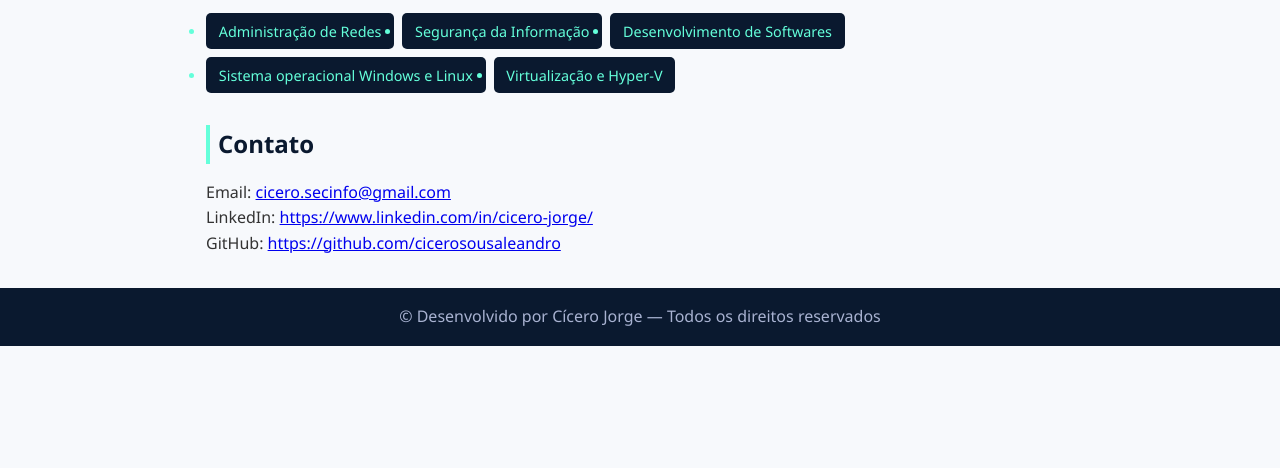
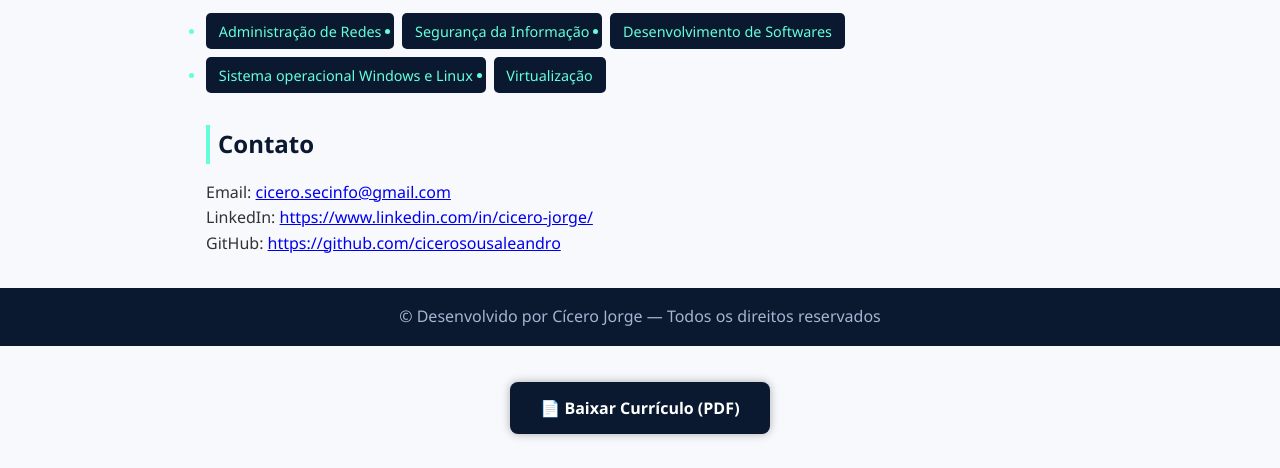
Before and after one commit to cicerosousaleandro/apresentacao, a plain HTML site: page index.html in a window 1280 px wide. Shown: the part 1401-1869 px from the top of the page. Before the commit the page ends 1747 px from the top, so only its background shows below. Drawn offline with Linux system fonts and the light colour scheme.

Commit message:
Nova funcionalidade de baixar o curriculo

```diff
--- a/index.html
+++ b/index.html
@@ -74,7 +74,7 @@ estruturado.
         <li>Segurança da Informação</li>
         <li>Desenvolvimento de Softwares</li>
         <li>Sistema operacional Windows e Linux</li>
-        <li>Virtualização e Hyper-V</li>
+        <li>Virtualização</li>
         </ul>
     </section>
 
@@ -89,5 +89,9 @@ estruturado.
   <footer>
     <p>&copy; Desenvolvido por Cícero Jorge — Todos os direitos reservados</p>
   </footer>
+  <div class="download-section">
+    <a href="curriculo.pdf" download class="download-btn">📄 Baixar Currículo (PDF)</a>
+</div>
+
 </body>
 </html>
--- a/style.css
+++ b/style.css
@@ -6,6 +6,28 @@
   border: 3px solid #0077b6; /* borda azul elegante */
   display: block;
   margin: 15px auto;         /* centraliza horizontalmente */
+}
+
+.download-section {
+    text-align: center;
+    margin: 50px 0;
+}
+
+.download-btn {
+    background-color: #0a192f; /* Azul marinho escuro */
+    color: #fff;
+    padding: 15px 30px;
+    border-radius: 8px;
+    text-decoration: none;
+    font-weight: bold;
+    transition: all 0.3s ease;
+    box-shadow: 0 0 10px rgba(0, 0, 0, 0.3);
+}
+
+.download-btn:hover {
+    background-color: #1f3b73; /* Azul mais claro no hover */
+    transform: scale(1.05);
+    box-shadow: 0 0 20px rgba(31, 59, 115, 0.6);
 }
 
 
```
Also changed, not shown: 1 other file.
